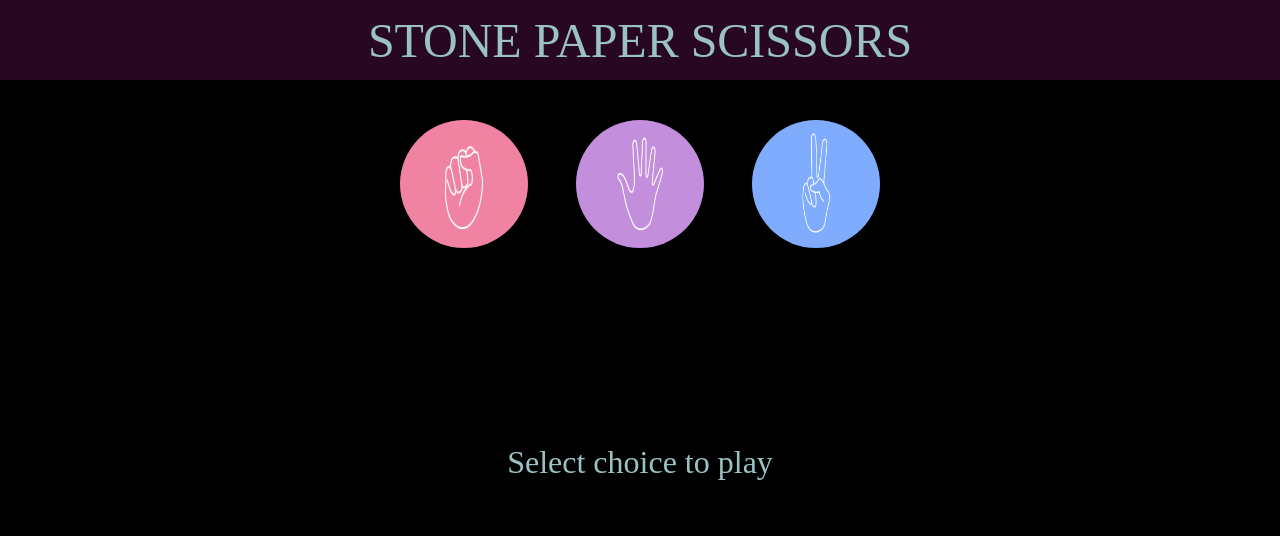
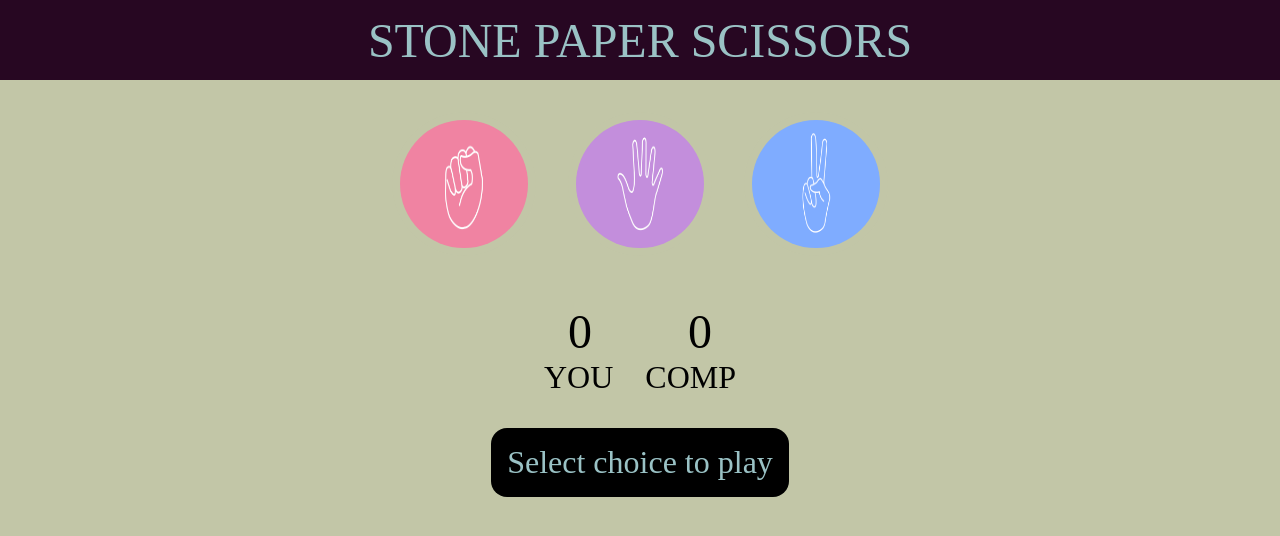
Before and after one commit to Atharvsurya/stone-paper-scissors, a plain HTML site: page index.html in a window 1280 px wide. Drawn offline with Linux system fonts and the light colour scheme.

Commit message:
Updated bg color

```diff
--- a/style.css
+++ b/style.css
@@ -1,7 +1,7 @@
 *{
     margin: 0;
     padding: 0;
-    background-color: black;
+    background-color: #C2C6A7;
 }
 
 .heading{
```
